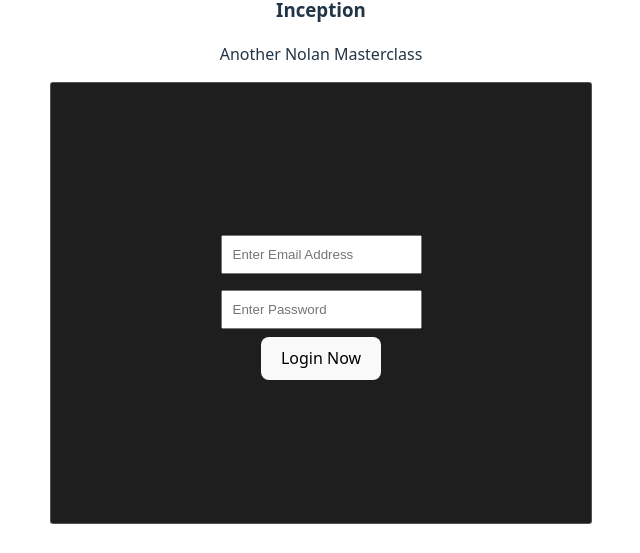
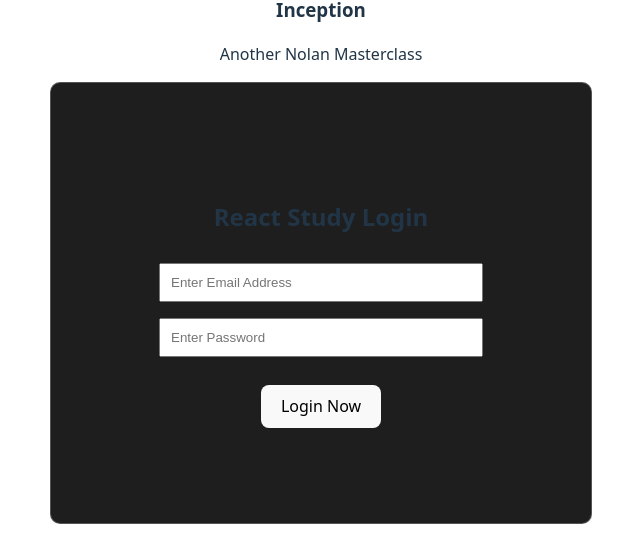
Before and after one commit to j0ec0de/react-study, a React (Vite) app: page /login in a window 1280 px wide. Shown: the part 859-1412 px from the top of the page, without its empty margins (319-959 px from the left). Built offline with nearby package versions, Linux system fonts and the light colour scheme.

Commit message:
updated login card

```diff
--- a/src/components/Card.jsx
+++ b/src/components/Card.jsx
@@ -1,21 +1,36 @@
-import React from 'react'
+import React, {useState} from 'react'
 
 function Card(){
-  function onButtonClick() {
-    alert("Logged in")
+
+  const [email, setEmail] = useState('')
+  const [password, setPassword] = useState('')
+
+
+  function onButtonClick(event) {
+    event.preventDefault()
+    if(email == '' || password == ''){
+      alert("User doesn't exist")
+    } else {
+      alert("Welcome")
+    }
   }
   return (
     <>
       <div className='login-card'>
+        <h2> React Study Login</h2>
         <input
           type="text"
           name="email"
+          value={email}
           placeholder="Enter Email Address"
+          onChange={(e) => setEmail(e.target.value)}
         />
         <input
           type="password"
           name="password"
+          value={password}
           placeholder="Enter Password"
+          onChange={(e) => setPassword(e.target.value)}
         />
         <button className='login-btn' onClick={onButtonClick}> Login Now </button>
       </div>
--- a/src/index.css
+++ b/src/index.css
@@ -78,7 +78,7 @@
   width: 500px;
   height: 400px;
   border: 1px solid rgba(255, 255, 255, 0.238);
-  border-radius: 3px;
+  border-radius: 10px;
   padding: 20px;
   background-color: #1e1e1e;
 }
@@ -86,4 +86,16 @@
 input {
   padding: 10px;
   margin: 8px;
+  width: 60%;
 }
+
+.login-btn {
+  margin-top: 20px;
+}
+
+.login-btn:hover {
+  transform: scale(1.08);
+  transition: ease-in-out 0.3s;
+  background-color: #ffffff;
+  color: #000000;
+}
```
